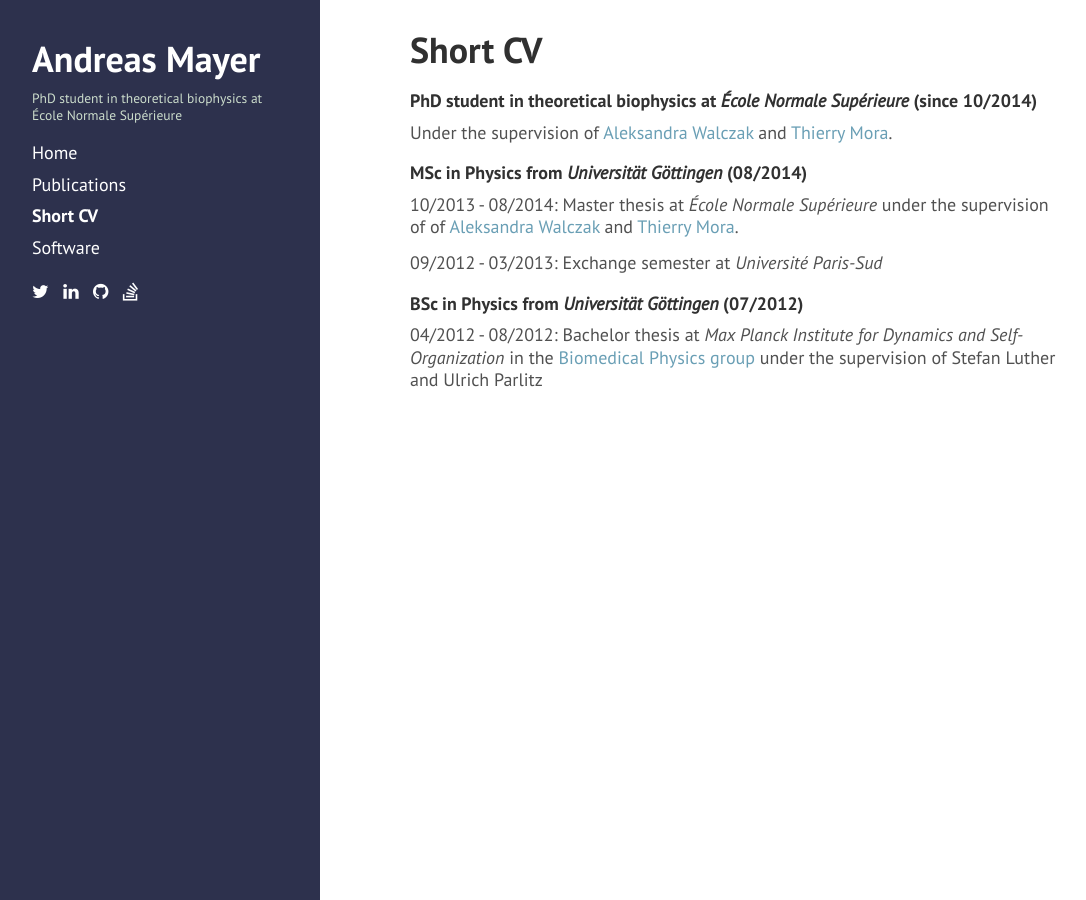
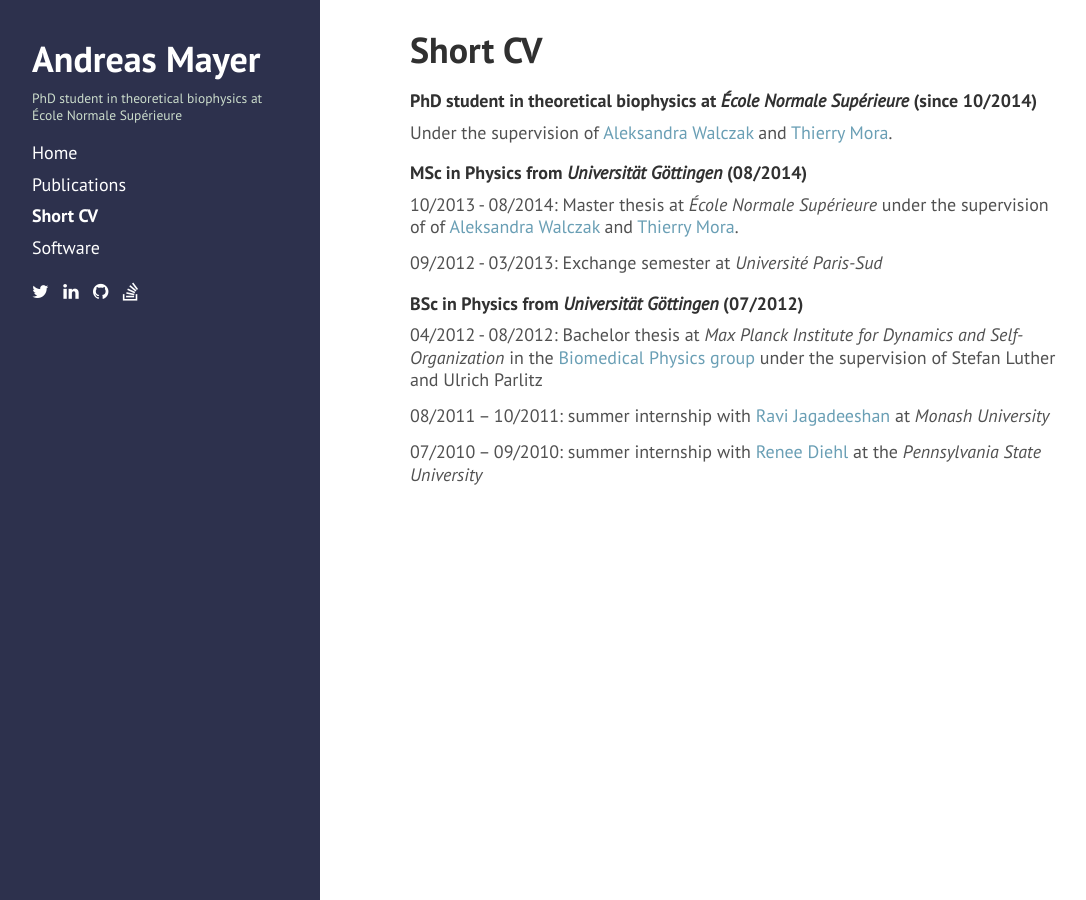
Before and after one commit to andim/andim.github.io, a Jekyll site: the page built from shortcv.md, in a window 1280 px wide. Shown: the whole page, without its empty margins (4-1090 px from the left). Built offline with Jekyll 4.4.1, drawn with Linux system fonts in a browser that asks for light colours; nearby versions of some CDN libraries.

```diff
--- a/shortcv.md
+++ b/shortcv.md
@@ -13,3 +13,7 @@ Under the supervision of [Aleksandra Walczak](http://www.phys.ens.fr/~awalczak/)
 
 #### BSc in Physics from *Universität Göttingen* (07/2012)
 04/2012 - 08/2012: Bachelor thesis at *Max Planck Institute for Dynamics and Self-Organization* in the [Biomedical Physics group](http://bmp.ds.mpg.de/) under the supervision of Stefan Luther and Ulrich Parlitz
+
+08/2011 – 10/2011: summer internship with [Ravi Jagadeeshan](http://users.monash.edu.au/~rprakash/) at *Monash University*
+
+07/2010 – 09/2010: summer internship with [Renee Diehl](http://www.phys.psu.edu/people/rdd2) at the *Pennsylvania State University*
```
Also changed, not shown: index.md (+14 -0 lines).
